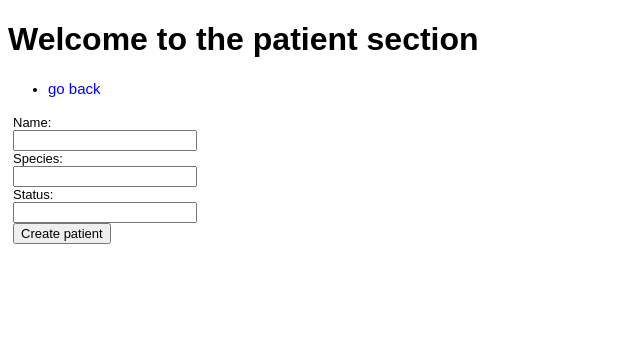
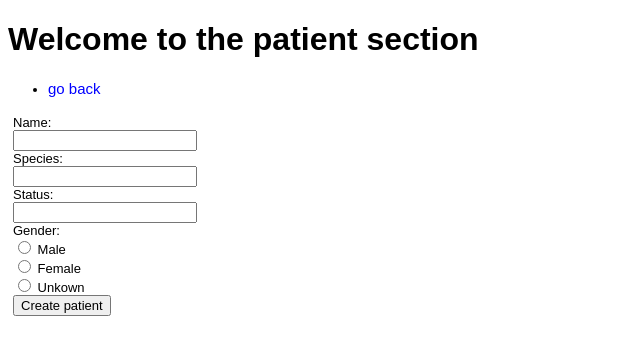
Before and after one commit to Elise39u/Hosiptal, a PHP site: page /Eigen/patient/create.php in a window 1280 px wide. Shown: the top 355 px of the page, without its empty margins (0-640 px from the left). Run offline with PHP 8.4, Linux system fonts and the light colour scheme; data that the repository does not hold is empty.

Commit message:
Added radioboxes for the gender of the patient and

```diff
--- a/patient/create.php
+++ b/patient/create.php
@@ -9,8 +9,10 @@ if (isset($_POST['submit'])) {
 	$name = $_POST['name'];
 	$species = $_POST['species'];
 	$status = $_POST['status'];
+	$gender = $_POST['gender'];
+	var_dump($_POST);
 
-	$query = $link->query("INSERT INTO patient(name, species, status) VALUES ('$name', '$species', '$status')");
+	$query = $link->query("INSERT INTO patient(name, species, status, gender) VALUES ('$name', '$species', '$status', '$gender')");
 	echo "Succesfull added";
 }
 
--- a/patient/edit.php
+++ b/patient/edit.php
@@ -18,7 +18,6 @@ if (isset($_POST['submit'])) {
 		$gender = $_POST['unkown'];
 	}
     $update = $link->query("UPDATE patient SET name='$name', species='$species', status='$status', gender='$gender' WHERE id=$id");
-    var_dump("UPDATE patient SET name='$name', species='$species', status='$status', gender='$gender' WHERE id=$id");
 }
 
 $smarty->assign('id', $id);
--- a/tpl/create.html.tpl
+++ b/tpl/create.html.tpl
@@ -18,6 +18,10 @@
 	<input type="text" name="species"> <br>
 	Status: <br>
 	<input type="text" name="status"><br>
+	Gender:<br>
+    <input type="radio" name="gender" value="male"> Male<br>
+    <input type="radio" name="gender" value="female"> Female<br>
+    <input type="radio" name="gender" value="unkown"> Unkown<br>
 	<input type="submit" name="submit" value="Create patient">
 </form>
 </div>
--- a/tpl/edit.html.tpl
+++ b/tpl/edit.html.tpl
@@ -19,8 +19,8 @@
 	<textarea type="text" name="status" rows="5" cols="30">{$patient['status']}</textarea><br>
 	Gender:<br>
     <input type="radio" name="male" value="male"> Male<br>
-    <input type="radio" name="female" value="$"> Female<br>
-    <input type="radio" name="unkown" value="male"> Unkown<br>
+    <input type="radio" name="female" value="female"> Female<br>
+    <input type="radio" name="unkown" value="unkown"> Unkown<br>
 	<input type="submit" name="submit" value="Save">
 {/foreach}
 </form>
--- a/tpl/patient.html.tpl
+++ b/tpl/patient.html.tpl
@@ -16,6 +16,7 @@
 		<td>Name &nbsp;</td>
 		<td>Species &nbsp;</td>
 		<td>Stataus &nbsp;</td>
+		<td>Gender &nbsp;</td>
 		<td></td>
 		<td></td>
 	</tr>
@@ -25,6 +26,7 @@
 		<td>{$treaded['name']} &nbsp; </td>
 		<td>{$treaded['species']} &nbsp; </td>
 		<td>{$treaded['status']} &nbsp; </td>
+		<td>{$treaded['gender']} &nbsp; </td>
 		<td><a href="edit.php?id={$treaded['id']}"> Edit </a></td>
 		<td><a href="delete.php?id={$treaded['id']}"> Delete</a></td>
 	</tr>
```
Also changed, not shown: patient/inc/smarty/templates_c/4a4f635c3909c4cf284b3977ef75cbfe564fc79c_0.file.create.html.tpl.php (+8 -4 lines), patient/inc/smarty/templates_c/a75e4331d9449de8ee01d5615faa306bb96d516f_0.file.edit.html.tpl.php (+6 -6 lines), patient/inc/smarty/templates_c/aeae58a61de1efda8aa90a8c3412ab0f7c7c3417_0.file.patient.html.tpl.php (+7 -4 lines).
